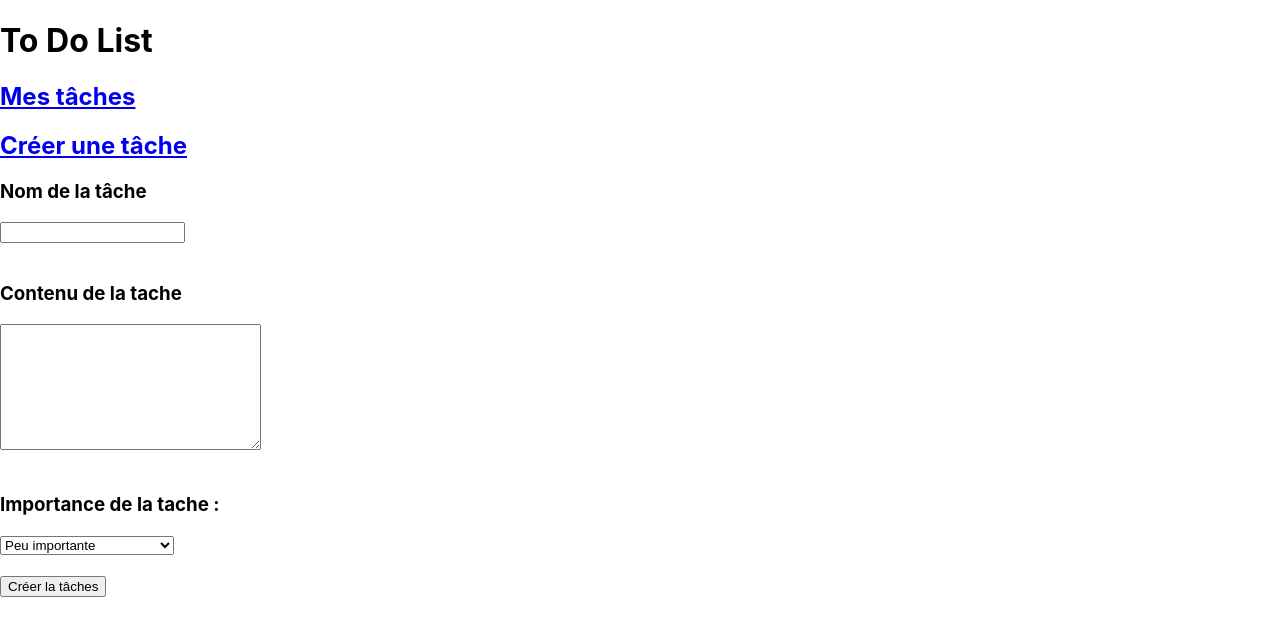
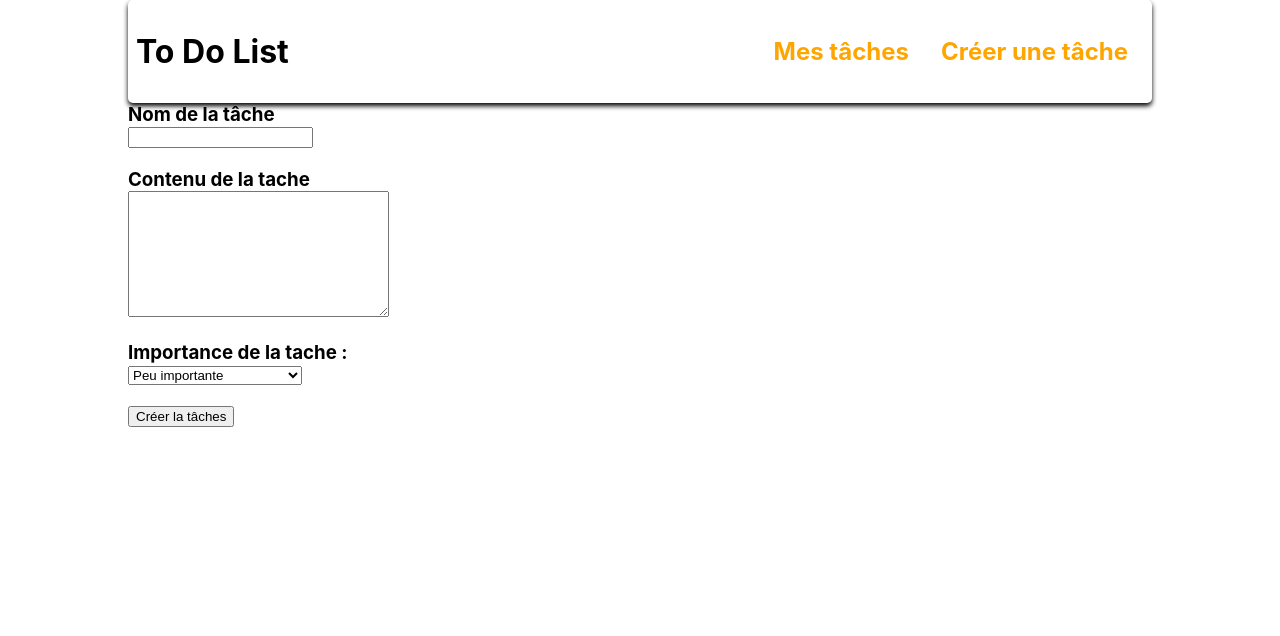
Before and after one commit to chrisnaf92i/Todo-app, a React (Create React App) app in the folder web-app/: page /creation-tache in a window 1280 px wide. Shown: the top 636 px of the page. Built offline with nearby package versions, Linux system fonts and the light colour scheme.

Commit message:
conversion sass --> css

```diff
--- a/web-app/src/App.css
+++ b/web-app/src/App.css
@@ -1,3 +1,77 @@
+body {
+  width: 80%;
+  margin: auto;
+}
 
+h1, h2, h3, h4, h5, h6, p {
+  margin: 0;
+}
+
+p {
+  color: grey;
+}
+
+button {
+  cursor: pointer;
+}
+
+header {
+  display: flex;
+  justify-content: space-between;
+  align-items: center;
+  padding: 32px 8px;
+  box-shadow: 0 3px 5px black;
+  border-radius: 5px;
+}
+header nav {
+  display: flex;
+}
+header nav a {
+  margin: 0 16px;
+  text-decoration: none;
+  color: orange;
+}
+header nav a:hover {
+  text-decoration: underline;
+}
+
+.TaskCard {
+  display: flex;
+  justify-content: space-between;
+  align-items: center;
+  padding: 16px;
+  width: 50%;
+  margin: 25px auto;
+  border-radius: 10px;
+}
+.TaskCard input {
+  margin: 24px;
+}
+.TaskCard .textContainer {
+  width: 80%;
+}
+.TaskCard .textContainer p {
+  width: 100%;
+}
+
+.importance_1 {
+  border: 3px solid green;
+}
+
+.importance_2 {
+  border: 3px solid yellow;
+}
+
+.importance_3 {
+  border: 3px solid red;
+}
+
+.CloseButton {
+  width: 35px;
+  height: 35px;
+  background-color: red;
+  border-radius: 5px;
+  color: white;
+}
 
 /*# sourceMappingURL=App.css.map */
```
Also changed, not shown: 1 other file (tests, documents, lock files or other folders).
